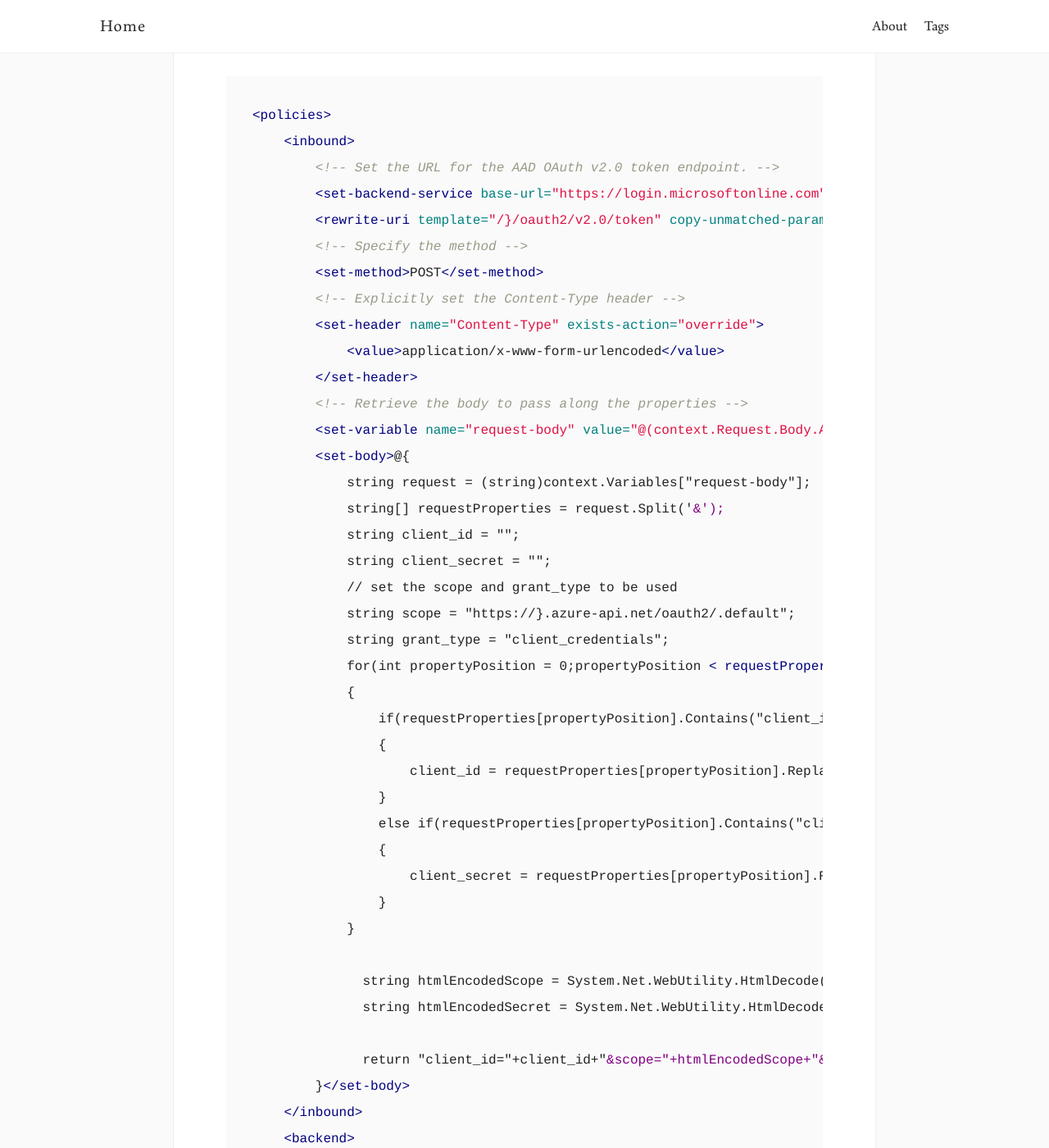
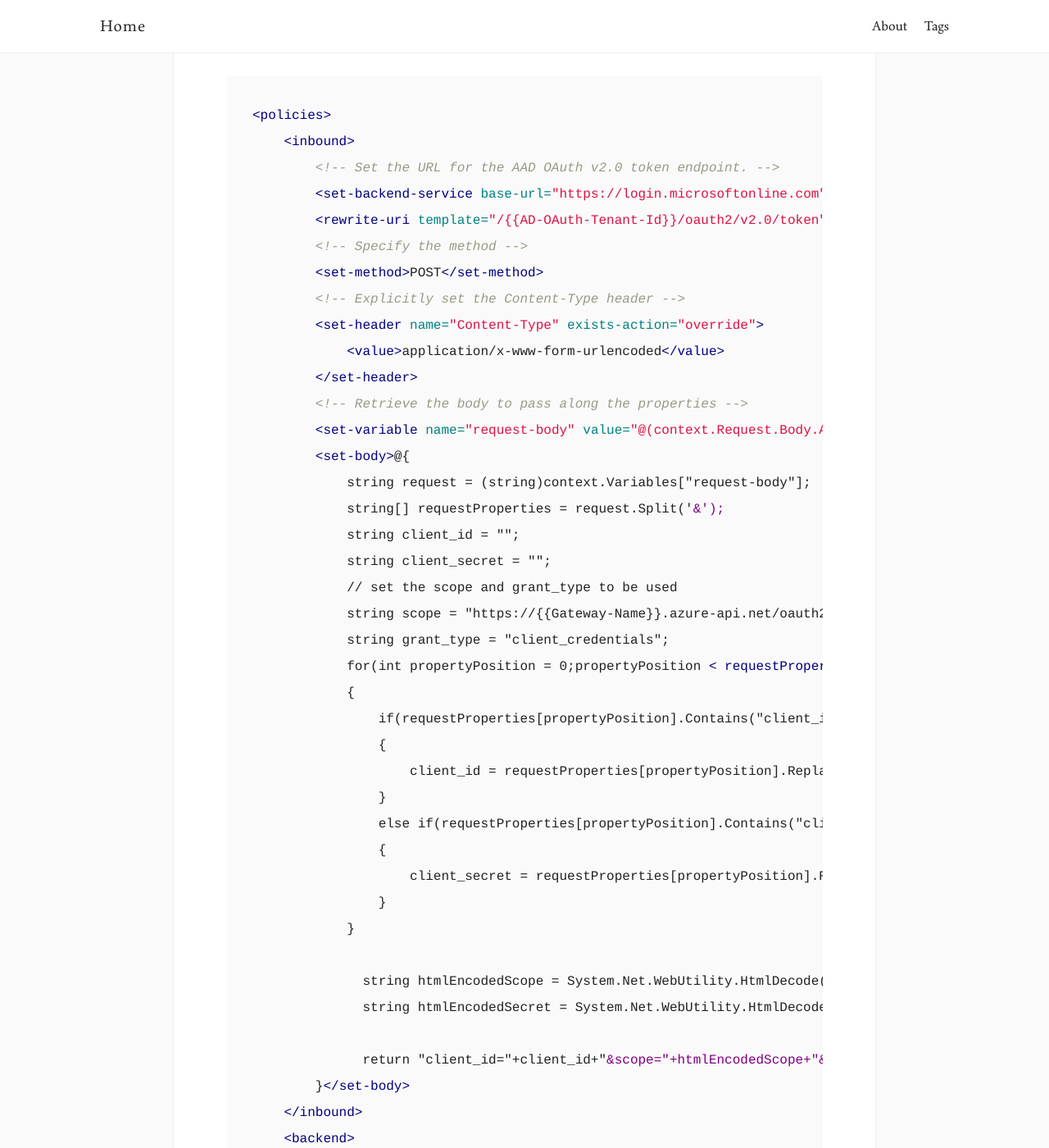
Before and after one commit to mbraekman/mbraekman.github.io, a Jekyll site: the page built from _posts/2020-06-07-APIM-Expose-an-identity-endpoint.md, in a window 1280 px wide and 1400 px high, scrolled down 5340 px. Shown: the whole window at 82% size. Built offline with Jekyll 4.4.1, drawn with Linux system fonts in a browser that asks for light colours.

Commit message:
Attempt to escape double brackets in code block. (#36)
Closes #34

````diff
--- a/_posts/2020-06-07-APIM-Expose-an-identity-endpoint.md
+++ b/_posts/2020-06-07-APIM-Expose-an-identity-endpoint.md
@@ -60,13 +60,13 @@ By including this endpoint in API Management, we can limit the amount of informa
 
 This does require us to build up the actual body before forwarding the request to the AAD-endpoint.
 Have a look at below policy to see this can be achieved.
-
+{% raw %}
 ```xml
 <policies>
     <inbound>
         <!-- Set the URL for the AAD OAuth v2.0 token endpoint. -->
         <set-backend-service base-url="https://login.microsoftonline.com" />
-        <rewrite-uri template="/{{{AD-OAuth-Tenant-Id}}}/oauth2/v2.0/token" copy-unmatched-params="false" />
+        <rewrite-uri template="/{{AD-OAuth-Tenant-Id}}/oauth2/v2.0/token" copy-unmatched-params="false" />
         <!-- Specify the method -->
         <set-method>POST</set-method>
         <!-- Explicitly set the Content-Type header -->
@@ -81,7 +81,7 @@ Have a look at below policy to see this can be achieved.
             string client_id = "";
             string client_secret = "";
             // set the scope and grant_type to be used
-            string scope = "https://{{{Gateway-Name}}}.azure-api.net/oauth2/.default";
+            string scope = "https://{{Gateway-Name}}.azure-api.net/oauth2/.default";
             string grant_type = "client_credentials";
             for(int propertyPosition = 0;propertyPosition < requestProperties.Count();propertyPosition++) //>
             {
@@ -128,7 +128,7 @@ Have a look at below policy to see this can be achieved.
     </on-error>
 </policies>
 ```
-
+ {% endraw %}
 As you can read in the comments of the policy, you need to handle the error-response yourself. If you wouldn't, the error returned to the caller would be:
 - *400 Bad Request*
     In case the provided client_id is unknown to AAD.
````
